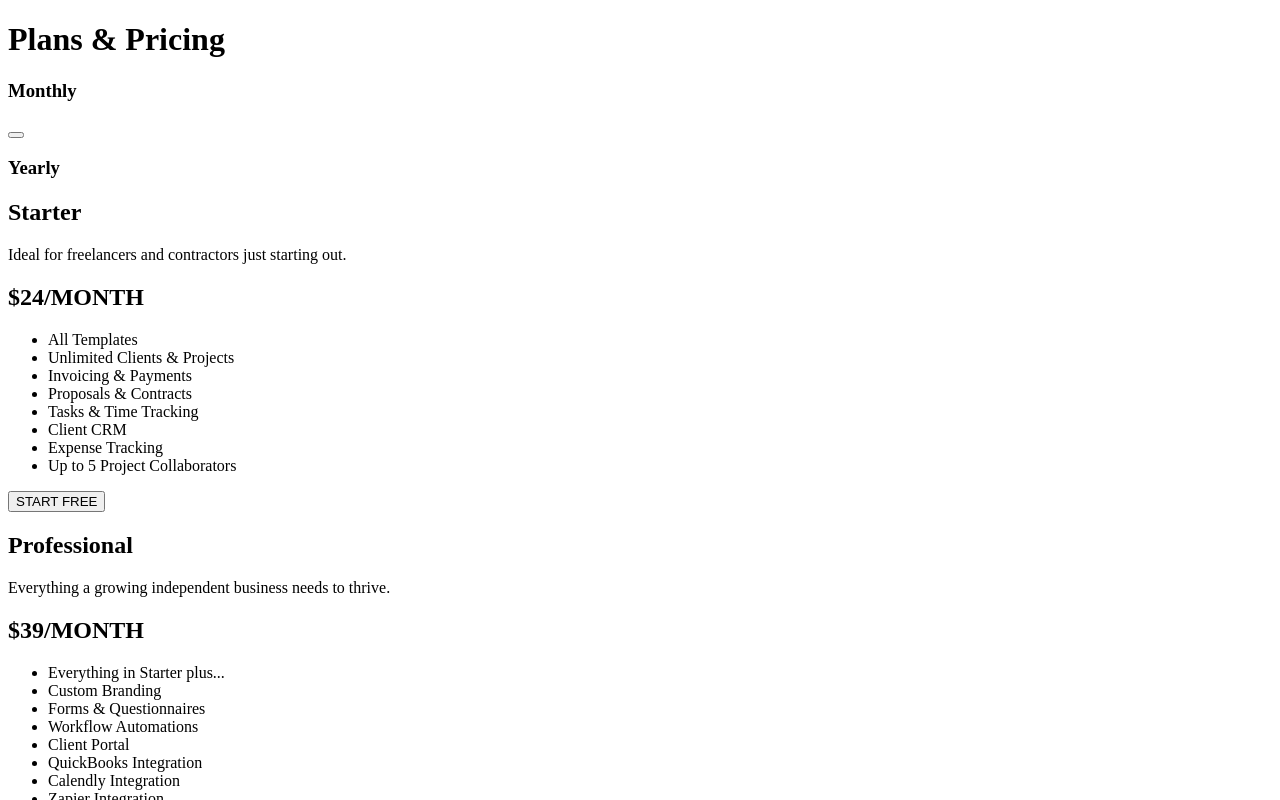
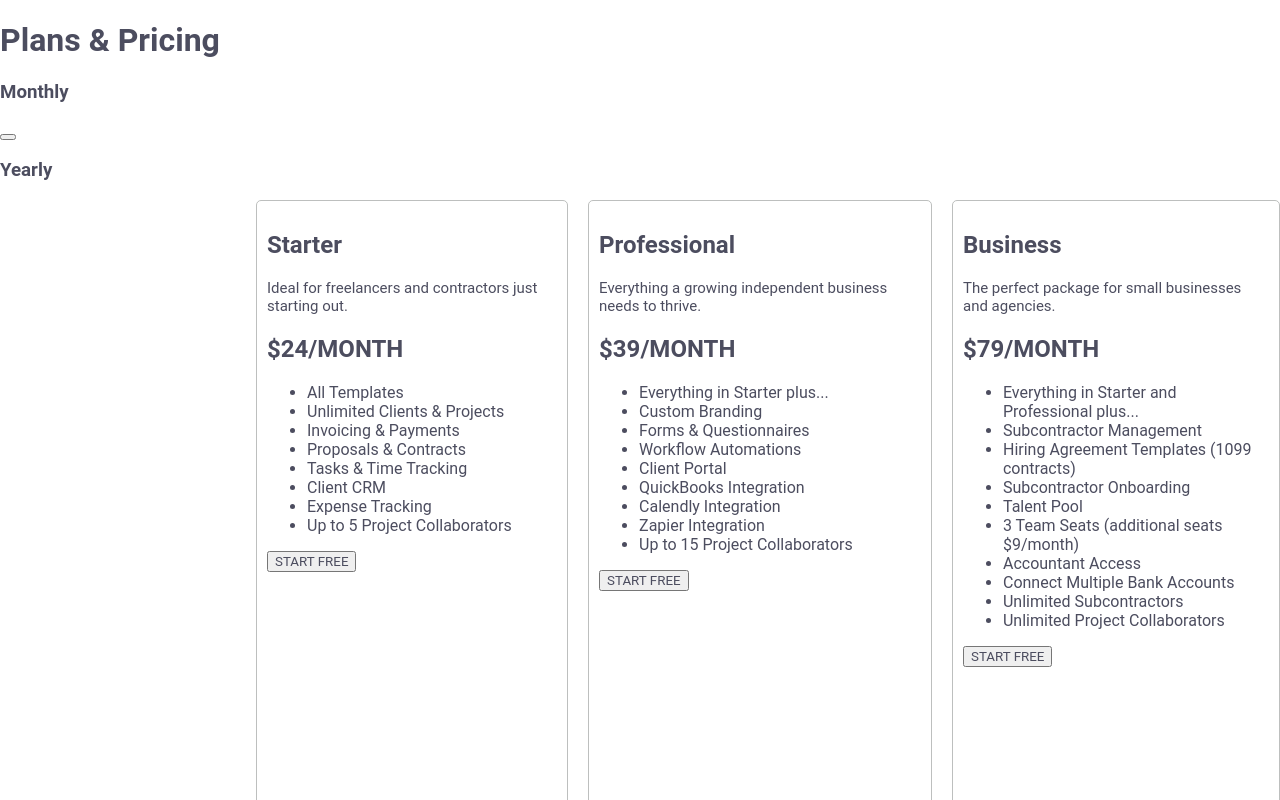
Before and after one commit to ItzShmulik/pricing-page, a React (Vite) app: page / in a window 1280 px wide. Shown: the top 800 px of the page. Built offline with nearby package versions, Linux system fonts and the light colour scheme.

Commit message:
Started Working on Plans CSS

```diff
--- a/src/App.css
+++ b/src/App.css
@@ -0,0 +1,28 @@
+*{
+    color: #4c4d5f;
+    font-family: 'Roboto';
+}
+
+body, .App, html{
+    width: 100%;
+    height: 100%;
+    margin: 0;
+}
+
+.plans{
+    margin-left: auto;
+    width: 80%;
+    display: flex;
+    gap: 20px;
+}
+
+.plan-box{
+    border: 1px solid #bdbfbe;
+    border-radius: 5px;
+    padding: 10px;
+    height: 700px;
+}
+
+.plan-description{
+    font-size: 15px;
+}
--- a/src/App.jsx
+++ b/src/App.jsx
@@ -4,7 +4,7 @@ import DataBox from "./Components/DataBox";
 function App() {
   return (
     <>
-      <div>
+      <div className="top">
         <h1>Plans & Pricing</h1>
         <h3>Monthly</h3>
         <button></button>
@@ -17,6 +17,7 @@ function App() {
             price={item.price}
             description={item.description}
             perks={item.perks}
+            key={i}
           />
         ))}
       </div>
--- a/src/Components/DataBox.jsx
+++ b/src/Components/DataBox.jsx
@@ -1,8 +1,8 @@
 function DataBox(props) {
   return (
-    <div>
+    <div className="plan-box">
       <h2>{props.title}</h2>
-      <p>{props.description}</p>
+      <p className="plan-description">{props.description}</p>
       <h2>${props.price}/MONTH</h2>
       {props.perks}
       <button>START FREE</button>
```
